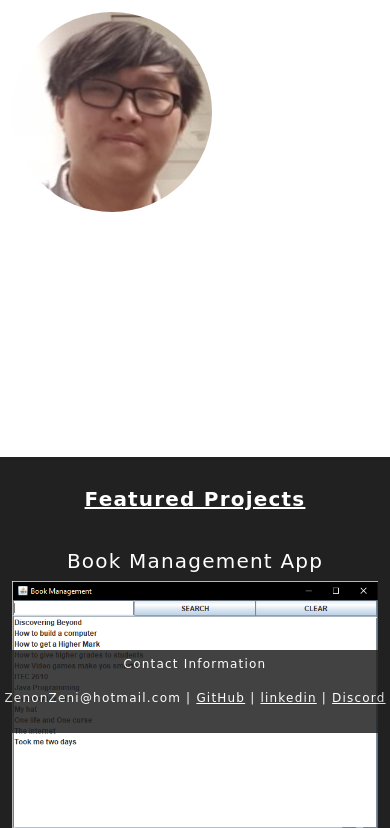
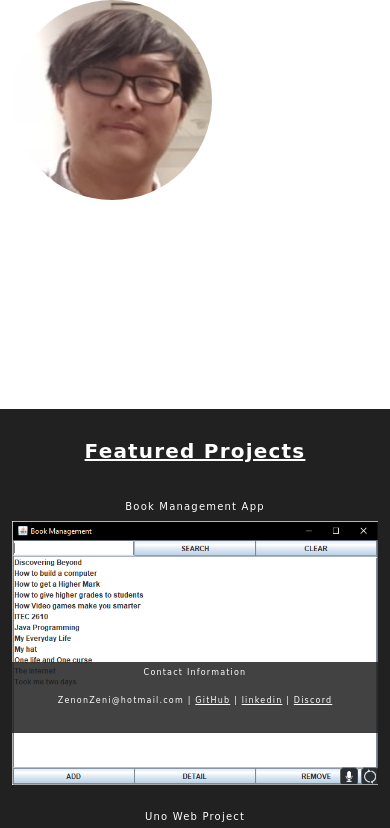
Before and after one commit to ZenonZeni/My-Personal-Website, a PHP site: the page made by Index Page Backup/index.html in a window 390 px wide. Shown: the part 111-939 px from the top of the page. Run offline with PHP 8.4, Linux system fonts and the light colour scheme.

Commit message:
css changes

```diff
--- a/Css/mystyle.css
+++ b/Css/mystyle.css
@@ -8,13 +8,13 @@ body{
 
 h1{
 	color:white;
-	font-size: 30px;
+	font-size: 5vw;
 	padding-bottom: 5px;
 }
 
 h2{
 	color:white;
-	font-size: 20px;
+	font-size: 25px;
 }
 
 p{
@@ -60,11 +60,15 @@ a:link{
 	}
 
 	h1{
-		font-size:30px;
+		font-size:20px;
+	}
+
+	h2{
+		font-size:18px;
 	}
 
 	p{
-		font-size: 14px;
+		font-size: 16px;
 	}
 
 	.image{
@@ -86,7 +90,7 @@ a:link{
 
 }
 
-@media screen and (max-width:400px) {
+@media screen and (max-width:420px) {
 
 	body{
 		margin: 00px 0 0 0;
@@ -98,8 +102,12 @@ a:link{
 		font-size:20px;
 	}
 
+	h2{
+		font-size:10px;
+	}
+
 	p{
-		font-size: 12px;
+		font-size: 8px;
 	}
 
 	.nav li button{
```
